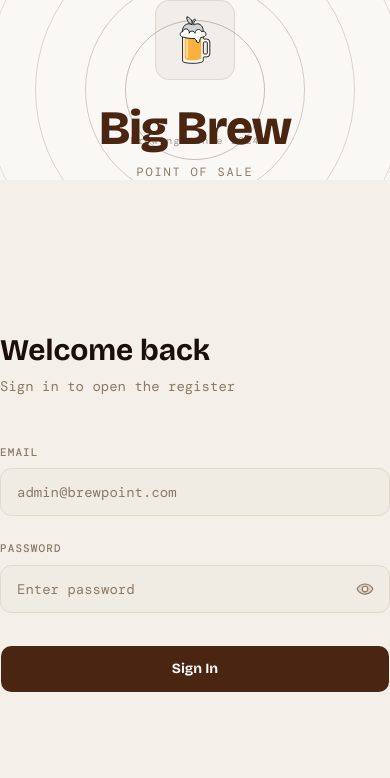
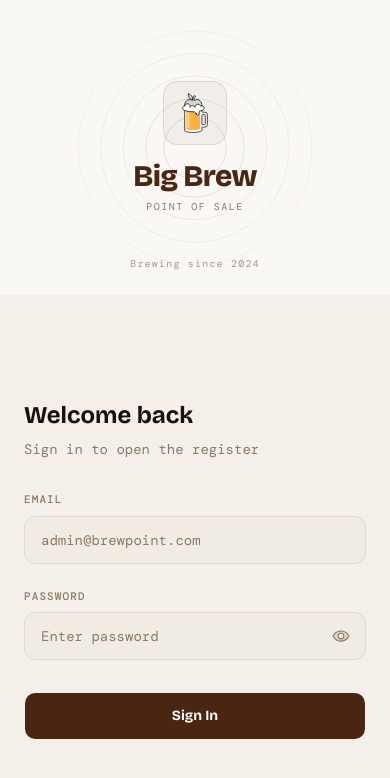
Before and after one commit to internetOnion/big-brew-frontend, a React (Vite) app: page /login in a window 390 px wide. Shown: the top 778 px of the page. Built offline with nearby package versions, Linux system fonts and the light colour scheme; no server answers.

Commit message:
fix: make /login page responsive to mobile and tablet screen

```diff
--- a/src/components/common/LoginBrandingPanel.tsx
+++ b/src/components/common/LoginBrandingPanel.tsx
@@ -10,7 +10,8 @@ const RINGS = [
 ] as const;
 
 export const LoginBrandingPanel = () => (
-    <div className="relative flex w-full flex-col items-center justify-center overflow-hidden bg-[#faf8f5] lg:w-[48%]">
+    <div className="relative flex h-[35vh] w-full flex-col items-center justify-center overflow-hidden bg-[#faf8f5] md:h-[40vh] lg:h-auto lg:w-[48%]">
+        <div className="pointer-events-none absolute inset-0 scale-[0.45] md:scale-[0.6] lg:scale-100">
             {RINGS.map((ring) => (
                 <motion.div
                     key={ring.size}
@@ -29,9 +30,10 @@ export const LoginBrandingPanel = () => (
                     }}
                 />
             ))}
+        </div>
 
         <motion.div
-            className="relative z-10 flex flex-col items-center gap-6"
+            className="relative z-10 flex flex-col items-center gap-4 md:gap-6"
             initial={{ y: 30, opacity: 0 }}
             animate={{ y: 0, opacity: 1 }}
             transition={{
@@ -40,21 +42,25 @@ export const LoginBrandingPanel = () => (
                 ease: [0.25, 0.46, 0.45, 0.94],
             }}
         >
-            <div className="flex h-20 w-20 items-center justify-center rounded-2xl border border-[#4a2512]/10 bg-[#4a2512]/5">
-                <img src="/homebrew.svg" alt="Homebrew" className="size-12" />
+            <div className="flex size-16 items-center justify-center rounded-2xl border border-[#4a2512]/10 bg-[#4a2512]/5 md:size-20">
+                <img
+                    src="/homebrew.svg"
+                    alt="Homebrew"
+                    className="size-10 md:size-12"
+                />
             </div>
             <div className="text-center">
-                <h1 className="font-sans text-5xl font-extrabold leading-none tracking-tight text-[#4a2512]">
+                <h1 className="font-sans text-3xl font-extrabold leading-none tracking-tight text-[#4a2512] md:text-5xl">
                     Big Brew
                 </h1>
-                <p className="mt-3 font-mono text-xs uppercase tracking-[0.15em] text-[#8b7a67]">
+                <p className="mt-2 font-mono text-[10px] uppercase tracking-[0.15em] text-[#8b7a67] md:mt-3 md:text-xs">
                     Point of Sale
                 </p>
             </div>
         </motion.div>
 
         <motion.p
-            className="absolute bottom-8 font-mono text-[10px] tracking-[0.12em] text-[#a89888]"
+            className="absolute bottom-6 font-mono text-[10px] tracking-[0.12em] text-[#a89888] md:bottom-8"
             initial={{ opacity: 0 }}
             animate={{ opacity: 1 }}
             transition={{ duration: 0.6, delay: 0.9 }}
--- a/src/components/common/LoginForm.tsx
+++ b/src/components/common/LoginForm.tsx
@@ -28,8 +28,8 @@ export const LoginForm = ({ onSubmit, isLoading, error }: LoginFormProps) => {
             animate={{ x: 0, opacity: 1 }}
             transition={{ duration: 0.6, delay: 0.2, ease: "easeOut" }}
         >
-            <div className="mb-12">
-                <h2 className="font-sans text-3xl font-bold text-foreground">
+            <div className="mb-8 md:mb-12">
+                <h2 className="font-sans text-2xl font-bold text-foreground md:text-3xl">
                     Welcome back
                 </h2>
                 <p className="mt-2 font-mono text-sm text-muted-foreground">
--- a/src/contexts/AuthContext.tsx
+++ b/src/contexts/AuthContext.tsx
@@ -76,6 +76,11 @@ export const AuthProvider = ({ children }: { children: ReactNode }) => {
                 setAccessToken(data.data?.access_token);
                 await fetchUser();
             } catch {
+                // ponytail: clear stale cookie so the next login isn't haunted
+                // by "session expired". Add server-side reason code when we need
+                // to differentiate expired vs revoked.
+                document.cookie =
+                    "refresh_token=; Path=/api/auth; Max-Age=0; SameSite=None; Secure";
                 setAccessToken(null);
                 setUser(null);
                 setUserType(null);
--- a/src/main.tsx
+++ b/src/main.tsx
@@ -2,7 +2,6 @@ import { StrictMode } from "react";
 import { createRoot } from "react-dom/client";
 import { BrowserRouter } from "react-router-dom";
 import { QueryClient, QueryClientProvider } from "@tanstack/react-query";
-import { ReactQueryDevtools } from "@tanstack/react-query-devtools";
 import { AuthProvider } from "@/contexts/AuthContext";
 import { Toaster } from "sonner";
 import { IconProvider } from "@/components/providers/IconProvider";
@@ -44,7 +43,6 @@ createRoot(document.getElementById("root")!).render(
                     <Root />
                 </IconProvider>
             </AuthProvider>
-            <ReactQueryDevtools initialIsOpen={false} />
         </QueryClientProvider>
     </StrictMode>,
 );
--- a/src/pages/LoginPage.tsx
+++ b/src/pages/LoginPage.tsx
@@ -55,10 +55,10 @@ const LoginPage = () => {
     };
 
     return (
-        <div className="flex flex-col min-h-screen bg-background lg:flex-row">
+        <div className="flex min-h-screen flex-col bg-background md:flex-row">
             <LoginBrandingPanel />
             <motion.div
-                className="flex flex-1 items-center justify-center"
+                className="flex flex-1 items-center justify-center px-6 py-12 md:px-10"
                 initial={{ opacity: 0 }}
                 animate={{ opacity: 1 }}
                 transition={{ duration: 0.5, delay: 0.15 }}
```
Lines whose indentation alone changed are shown as unchanged.
